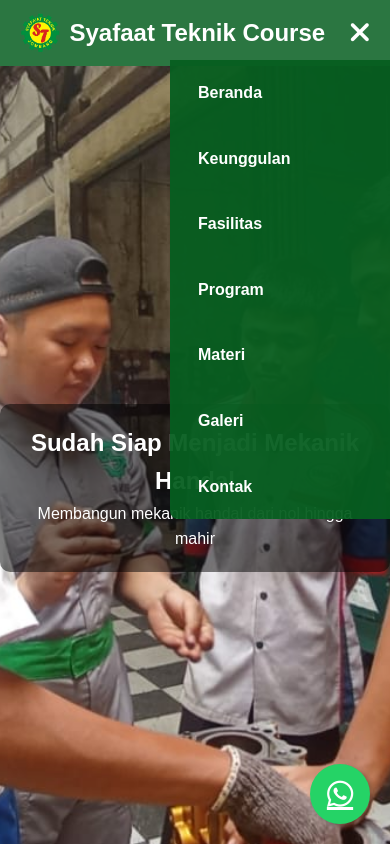
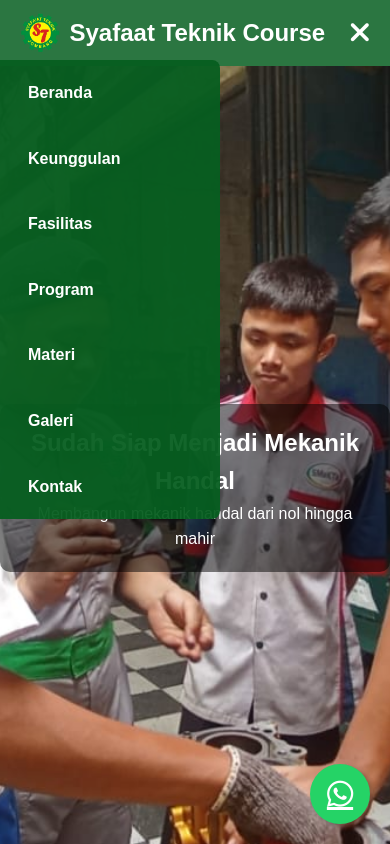
Before and after one commit to alditj/syafaat-teknik-course, a plain HTML site: page index.html in a window 390 px wide. Both pictures are taken after a click on the element 357 px from the left and 33 px from the top of the page. Shown: the top 844 px of the page. Drawn offline with Linux system fonts and the light colour scheme.

Commit message:
perbaiakn bug pada tampilan humberger

```diff
--- a/style.css
+++ b/style.css
@@ -108,12 +108,13 @@ body { font-family: Arial, sans-serif; line-height: 1.6; }
   .nav-menu {
     position: fixed;
     top: 60px;
-    right: -220px;
+    left: -100%;
     background: rgba(7, 94, 32, 0.95);
     flex-direction: column;
     width: 220px;
+    max-width: 80%;
     padding: 15px;
-    border-radius: 0 0 0 8px;
+    border-radius: 0 8px 8px 0 ;
     z-index: 999;
     transition: right 0.3s ease;
 
@@ -121,7 +122,7 @@ body { font-family: Arial, sans-serif; line-height: 1.6; }
   }
 
   .nav-menu.active {
-    right: 0;
+    left: 0;
   }
 
   .nav-menu li {
```
